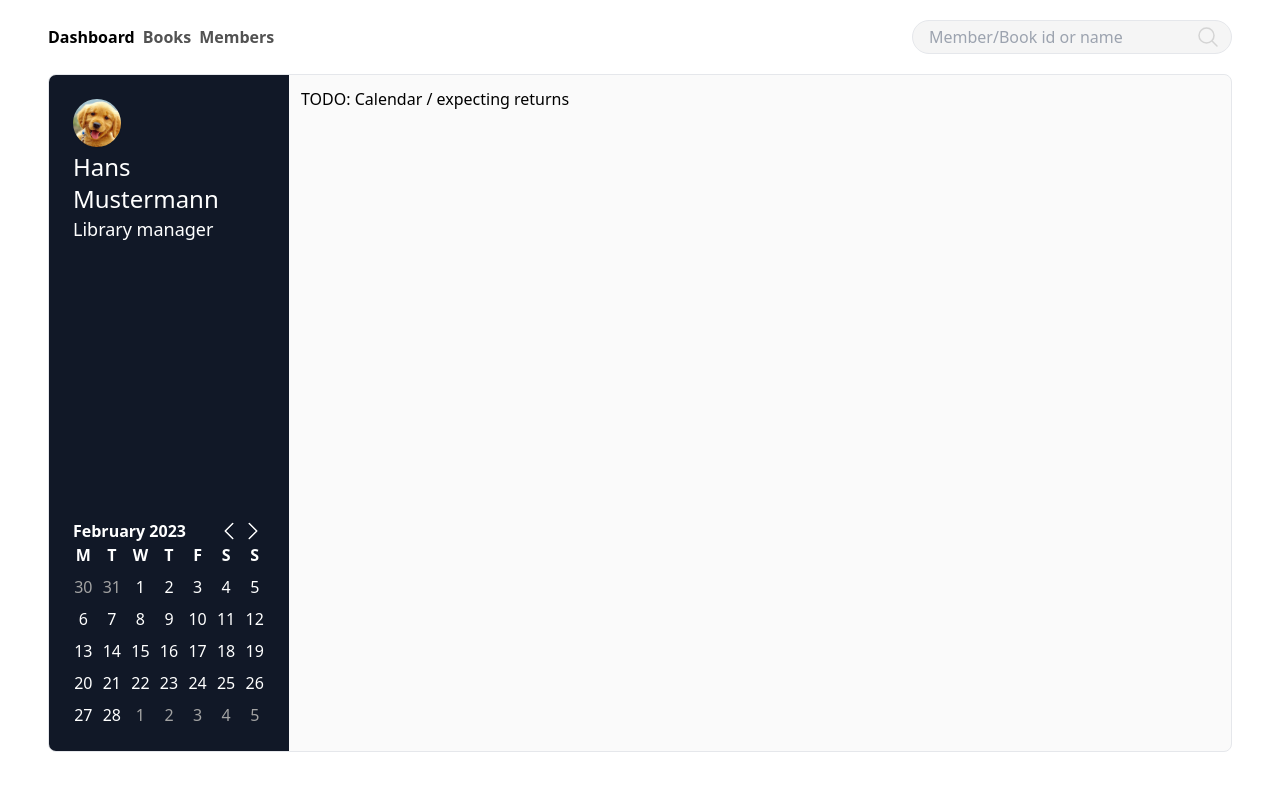
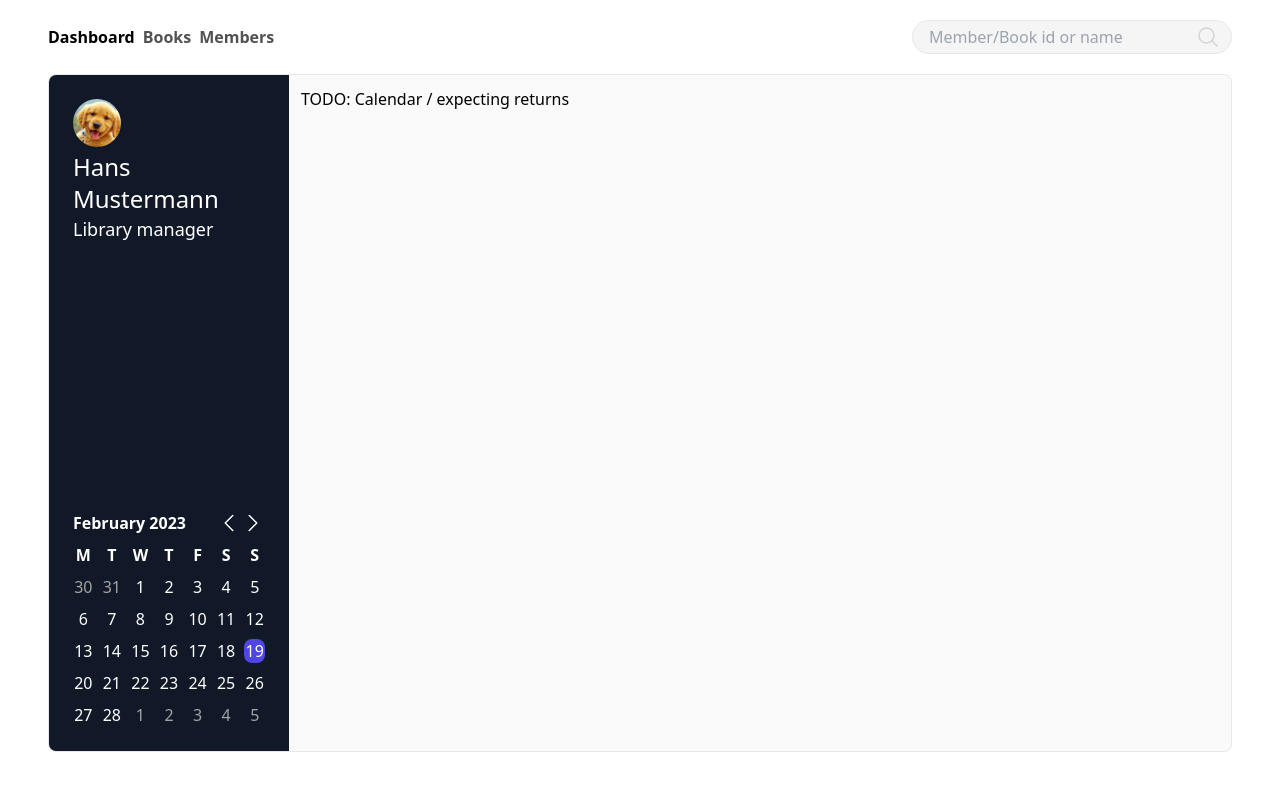
Before and after one commit to code-by-sia/eris-web, a Next.js app: page / in a window 1280 px wide. Shown: the top 790 px of the page. Built offline with nearby package versions, Linux system fonts and the light colour scheme.

Commit message:
feat: add debounced search

```diff
--- a/components/calendar.jsx
+++ b/components/calendar.jsx
@@ -1,3 +1,5 @@
+import classNames from "classnames";
+import { useMemo } from "react";
 import { useState } from "react";
 import { ChevronLeft, ChevronRight } from "./icons/chevron";
 import Spacer from "./spacer";
@@ -44,25 +46,55 @@ function daysInMonth(date) {
   return prev.getDate();
 }
 
-export function CompactCalendar() {
-  const [date, setDate] = useState(new Date());
+function moveToDay(date, day) {
+  const copy = new Date(date * 1);
+  copy.setDate(day);
+  return copy;
+}
 
-  const days = daysInMonth(date);
-  const exDays = daysInMonth(prevMonth(date));
-  const day = firstDayOfMonth(date).getDay(); // Sunday - Saturday : 0 - 6
+function datesAreOnSameDay(first, second) {
+  return (
+    first.getFullYear() === second.getFullYear() &&
+    first.getMonth() === second.getMonth() &&
+    first.getDate() === second.getDate()
+  );
+}
+
+function range(n) {
+  return Array.from(Array(n).keys());
+}
+
+export function CalendarDay({ value, className = "", onClick }) {
+  return (
+    <span
+      onClick={() => onClick(value)}
+      className={classNames("cursor-pointer", className)}
+    >
+      {value.getDate()}
+    </span>
+  );
+}
+
+export function CompactCalendar({ value, onChange }) {
+  const prev = prevMonth(value);
+  const next = nextMonth(value);
+
+  const days = daysInMonth(value);
+  const exDays = daysInMonth(prev);
+  const day = firstDayOfMonth(value).getDay(); // Sunday - Saturday : 0 - 6
   const daysToAdd = (day + 6) % 7;
 
   return (
     <div>
-      <h1 className="flex items-center">
+      <h1 className="flex items-center py-2">
         <strong>
-          {getMonthName(date)} {getYear(date)}
+          {getMonthName(value)} {getYear(value)}
         </strong>
         <Spacer />
-        <span onClick={() => setDate(prevMonth(date))}>
+        <span onClick={() => onChange(prev)}>
           <ChevronLeft className="h-6 hover:text-gray-200 cursor-pointer" />
         </span>
-        <span onClick={() => setDate(nextMonth(date))}>
+        <span onClick={() => onChange(next)}>
           <ChevronRight className="h-6 hover:text-gray-200 cursor-pointer" />
         </span>
       </h1>
@@ -74,20 +106,40 @@ export function CompactCalendar() {
         <strong>F</strong>
         <strong>S</strong>
         <strong>S</strong>
-        {Array.from(Array(daysToAdd).keys()).map((it) => (
-          <span key={it} className="text-neutral-400">
-            {exDays - (daysToAdd - 1 - it)}
-          </span>
-        ))}
-        {Array.from(Array(days).keys()).map((it) => (
-          <span key={it}>{it + 1}</span>
-        ))}
+        {range(daysToAdd)
+          .map((it) => exDays - (daysToAdd - 1 - it))
+          .map((it) => moveToDay(prev, it))
+          .map((it) => (
+            <CalendarDay
+              key={it}
+              className="text-neutral-400"
+              value={it}
+              onClick={onChange}
+            />
+          ))}
+        {range(days)
+          .map((it) => moveToDay(value, it + 1))
+          .map((it) => (
+            <CalendarDay
+              key={it}
+              className={
+                datesAreOnSameDay(it, value) ? "bg-indigo-600 rounded-lg" : ""
+              }
+              value={it}
+              onClick={onChange}
+            />
+          ))}
 
-        {Array.from(Array(7 - ((days + daysToAdd) % 7)).keys()).map((it) => (
-          <span key={it} className="text-neutral-400">
-            {it + 1}
-          </span>
-        ))}
+        {range(7 - ((days + daysToAdd) % 7))
+          .map((it) => moveToDay(next, it + 1))
+          .map((it) => (
+            <CalendarDay
+              key={it}
+              className="text-neutral-400"
+              value={it}
+              onClick={onChange}
+            />
+          ))}
       </div>
     </div>
   );
--- a/components/dashboard.jsx
+++ b/components/dashboard.jsx
@@ -1,5 +1,6 @@
 import Spacer from "./spacer";
 import { CompactCalendar, Calendar } from "./calendar";
+import { useState } from "react";
 function UserInfo() {
   return (
     <div>
@@ -13,12 +14,13 @@ function UserInfo() {
   );
 }
 export default function Dashbaord() {
+  const [date, setDate] = useState(new Date());
   return (
     <div className="flex flex-1 h-fit mb-12 border bg-neutral-50 rounded-lg overflow-hidden">
       <aside className="flex flex-col w-1/6 min-w-[15em] bg-gray-900 p-6  text-white">
         <UserInfo />
         <Spacer />
-        <CompactCalendar />
+        <CompactCalendar value={date} onChange={setDate} />
       </aside>
       <Calendar />
     </div>
--- a/components/detail-side.jsx
+++ b/components/detail-side.jsx
@@ -12,9 +12,9 @@ export default function DetailSide({ volumeInfo, accessInfo, onAction }) {
         <img
           src={volumeInfo?.imageLinks?.thumbnail}
           alt="cover"
-          className="rounded-xl mx-auto w-full object-contain max-h-[15em]"
+          className="rounded-xl mx-auto w-full object-contain max-h-[18em]"
         />
-        <h1 className="flex flex-col text-center h-20 text-md py-2">
+        <h1 className="flex flex-col text-center h-20 text-md py-2 w-64">
           <strong>{volumeInfo?.title}</strong>
           <span className="text-gray-700 text-sm">
             {volumeInfo?.authors?.join()}
--- /dev/null
+++ b/hooks/debounce.js
@@ -0,0 +1,17 @@
+import { useEffect, useState } from "react";
+
+export default function useDebounce(value, delay) {
+    const [debouncedValue, setDebouncedValue] = useState(value);
+    useEffect(
+        () => {
+            const handler = setTimeout(() => {
+                setDebouncedValue(value);
+            }, delay);
+            return () => {
+                clearTimeout(handler);
+            };
+        },
+        [value, delay]
+    );
+    return debouncedValue;
+}
--- a/pages/index.jsx
+++ b/pages/index.jsx
@@ -1,6 +1,6 @@
 import Page from "../components/page";
 import PageHeader from "../components/page-header";
-
+import useDebounce from "../hooks/debounce";
 import { useState } from "react";
 import Details from "../components/detail-side";
 import Fade from "../components/fade";
@@ -14,6 +14,7 @@ export default function HomePage() {
 
   const [q, setQuery] = useState("");
   const [dialog, setDialog] = useState("");
+  const searchTerm = useDebounce(q, 200);
 
   return (
     <Page className="flex">
@@ -31,7 +32,7 @@ export default function HomePage() {
           onQueryChange={setQuery}
         />
         <section className="flex flex-col flex-1 overflow-auto  px-12">
-          <PageViewer page={page} q={q} onSelectBook={selectBook} />
+          <PageViewer page={page} q={searchTerm} onSelectBook={selectBook} />
         </section>
         {page === "Books" && <Fade gradient="from-transparent to-white" />}
       </div>
```
